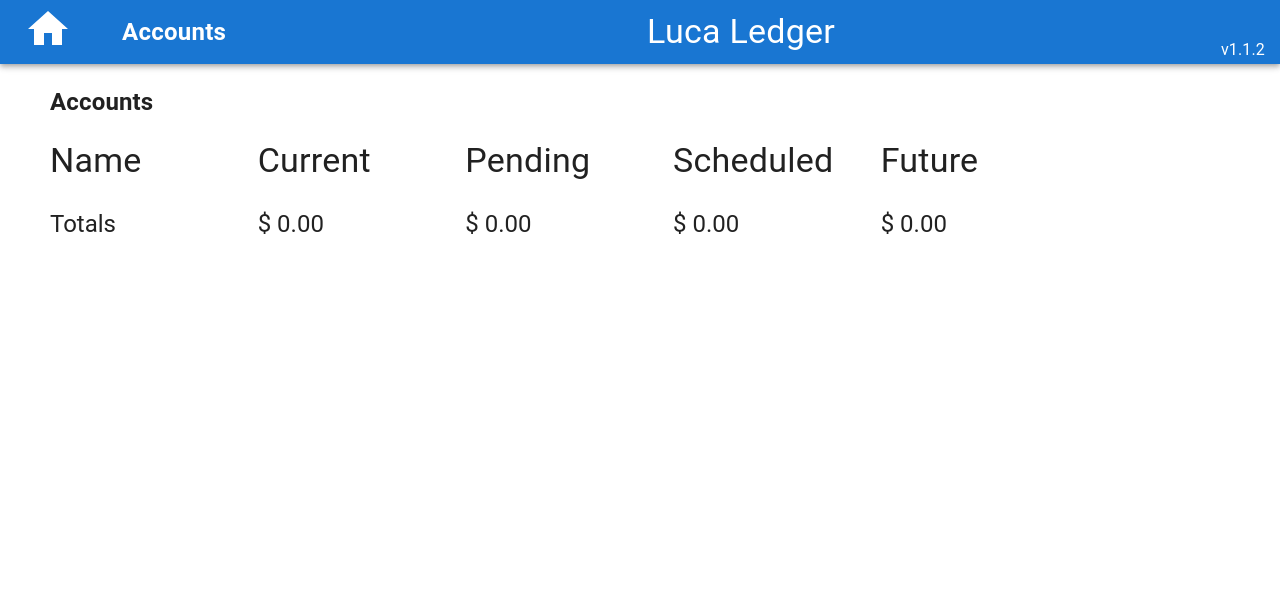
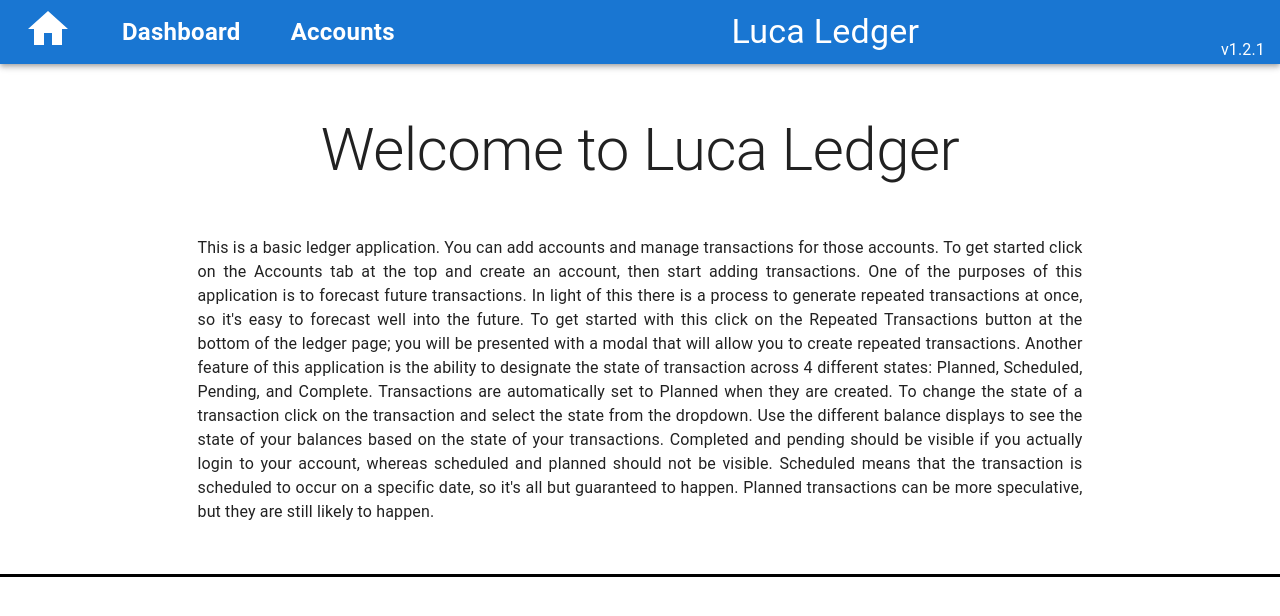
Before and after one commit to jwaspin/luca-ledger, a React (Vite) app: page / in a window 1280 px wide. Shown: the top 616 px of the page. Built offline with nearby package versions, Linux system fonts and the light colour scheme.

Commit message:
95 new home view (#96)
* New Home View Boilerplate

* Added Home View

Dashboard routing and nav button.
Home view associated with root path.

* New Home Content

* v1.2.0

* v1.2.1

```diff
--- a/package.json
+++ b/package.json
@@ -1,6 +1,6 @@
 {
   "name": "luca-ledger",
-  "version": "1.1.2",
+  "version": "1.2.1",
   "homepage": "https://jwaspin.github.io/luca-ledger/",
   "type": "module",
   "license": "MIT",
--- a/src/components/MainLayout/AppContent/AppContent.jsx
+++ b/src/components/MainLayout/AppContent/AppContent.jsx
@@ -3,12 +3,17 @@ import { Navigate, Route, Routes } from 'react-router-dom';
 import AccountLedger from '@/views/AccountLedger';
 import Accounts from '@/views/Accounts';
 import Dashboard from '@/views/Dashboard';
+import Home from '@/views/Home';
 
 export default function AppContent() {
   return (
     <Routes>
       <Route
         path='/'
+        element={<Home />}
+      />
+      <Route
+        path='/dashboard'
         element={<Dashboard />}
       />
       <Route
--- a/src/components/MainLayout/AppHeader/AppHeader.jsx
+++ b/src/components/MainLayout/AppHeader/AppHeader.jsx
@@ -32,6 +32,20 @@ export default function AppHeader() {
               }}
             />
           </Link>
+          <StyledLink to='/dashboard'>
+            <Typography
+              variant='body2'
+              style={{
+                display: 'block',
+                marginLeft: '50px',
+                fontSize: '1.5rem',
+                fontWeight: 'bold',
+                color: 'white',
+              }}
+            >
+              Dashboard
+            </Typography>
+          </StyledLink>
           <StyledLink to='/accounts'>
             <Typography
               variant='body2'
--- a/src/config.js
+++ b/src/config.js
@@ -1,6 +1,8 @@
 const config = {
   dateFormatString: 'YYYY/MM/DD',
   compareDateFormatString: 'YYYY/MM/DD',
+  homeText:
+    "This is a basic ledger application. You can add accounts and manage transactions for those accounts. To get started click on the Accounts tab at the top and create an account, then start adding transactions. One of the purposes of this application is to forecast future transactions. In light of this there is a process to generate repeated transactions at once, so it's easy to forecast well into the future. To get started with this click on the Repeated Transactions button at the bottom of the ledger page; you will be presented with a modal that will allow you to create repeated transactions. Another feature of this application is the ability to designate the state of transaction across 4 different states: Planned, Scheduled, Pending, and Complete. Transactions are automatically set to Planned when they are created. To change the state of a transaction click on the transaction and select the state from the dropdown. Use the different balance displays to see the state of your balances based on the state of your transactions. Completed and pending should be visible if you actually login to your account, whereas scheduled and planned should not be visible. Scheduled means that the transaction is scheduled to occur on a specific date, so it's all but guaranteed to happen. Planned transactions can be more speculative, but they are still likely to happen.",
 };
 
 export default config;
--- /dev/null
+++ b/src/views/Home/Home.jsx
@@ -0,0 +1,30 @@
+import { Box, Typography } from '@mui/material';
+
+import config from '@/config';
+
+export default function Home() {
+  return (
+    <Box
+      style={{
+        borderBottom: '3px solid black',
+        padding: '50px',
+        display: 'flex',
+        flexDirection: 'column',
+        alignItems: 'center',
+      }}
+    >
+      <Typography
+        variant='h2'
+        style={{ width: '100%', textAlign: 'center', marginBottom: '50px' }}
+      >
+        Welcome to Luca Ledger
+      </Typography>
+      <Typography
+        variant='body1'
+        style={{ width: '75%', textAlign: 'justify' }}
+      >
+        {config.homeText}
+      </Typography>
+    </Box>
+  );
+}
--- /dev/null
+++ b/src/views/Home/index.js
@@ -0,0 +1 @@
+export { default } from './Home';
```
